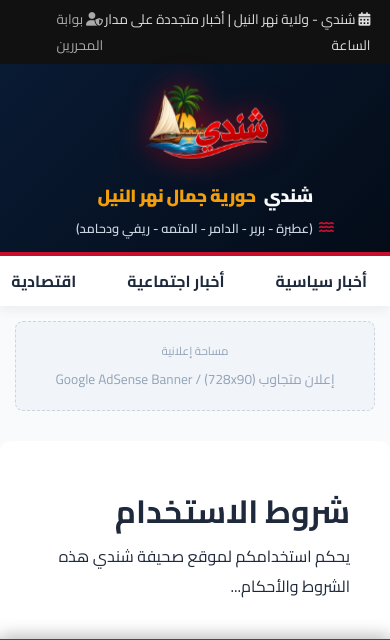
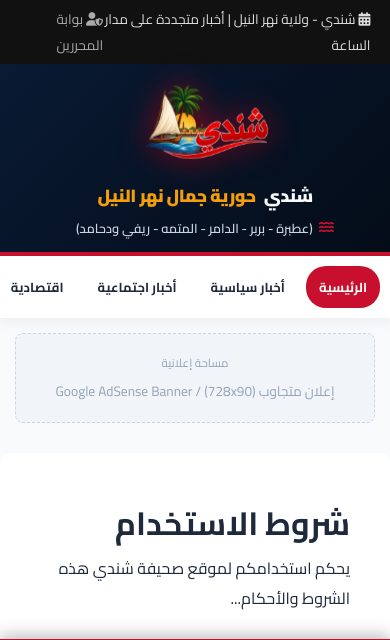
Before and after one commit to temtuba8-jpg/shandy, a Flask app: page /terms in a window 390 px wide. Shown: the top 640 px of the page. Run offline with Flask 3, Linux system fonts and the light colour scheme.

Commit message:
Update base.html

```diff
--- a/templates/base.html
+++ b/templates/base.html
@@ -650,6 +650,37 @@
             }
         }
 
+
+        /* إصلاح شريط الأقسام على الجوال: الرئيسية ثابتة وباقي الأقسام قابلة للتمرير */
+        @media (max-width: 600px) {
+            .nav-container {
+                justify-content: flex-start;
+                align-items: center;
+                flex-wrap: nowrap;
+                overflow-x: auto;
+                gap: 8px;
+                padding: 10px;
+                direction: rtl;
+                scrollbar-width: none;
+                -webkit-overflow-scrolling: touch;
+            }
+            .nav-container::-webkit-scrollbar { display: none; }
+            .nav-container li { flex: 0 0 auto; }
+            .nav-container li:first-child {
+                position: sticky;
+                right: 0;
+                z-index: 5;
+                background: #fff;
+                border-radius: 20px;
+            }
+            .nav-link {
+                display: block;
+                padding: 9px 13px;
+                font-size: 13px;
+                white-space: nowrap;
+            }
+        }
+
     </style>
 </head>
 
```
